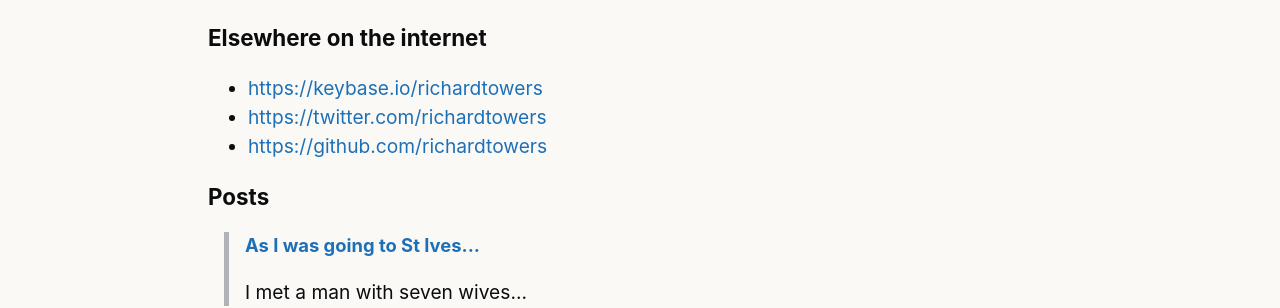
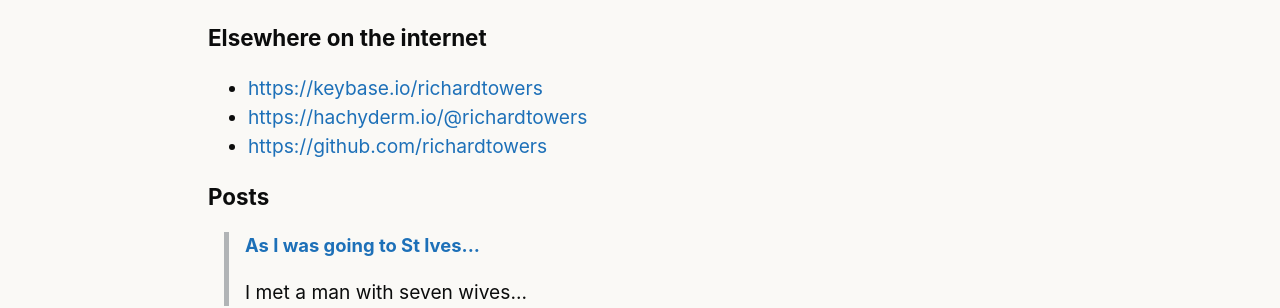
Before and after one commit to richardTowers/richardtowers.github.com, a Jekyll site: the page built from index.md, in a window 1280 px wide and 900 px high. Shown: the part 334-642 px from the top of the window. Built offline with Jekyll 4.4.1, drawn with Linux system fonts in a browser that asks for light colours; some of the changed lines change nothing that is shown.

Commit message:
Remove link to deleted twitter account
Elon Musk can fuck off

```diff
--- a/index.md
+++ b/index.md
@@ -19,7 +19,7 @@ like to do that.
 ## Elsewhere on the internet
 
 * [https://keybase.io/richardtowers](https://keybase.io/richardtowers)
-* [https://twitter.com/richardtowers](https://twitter.com/RichardTowers)
+* [https://hachyderm.io/@richardtowers](https://hachyderm.io/@richardtowers)
 * [https://github.com/richardtowers](https://github.com/richardTowers)
 
 ## Posts
```
